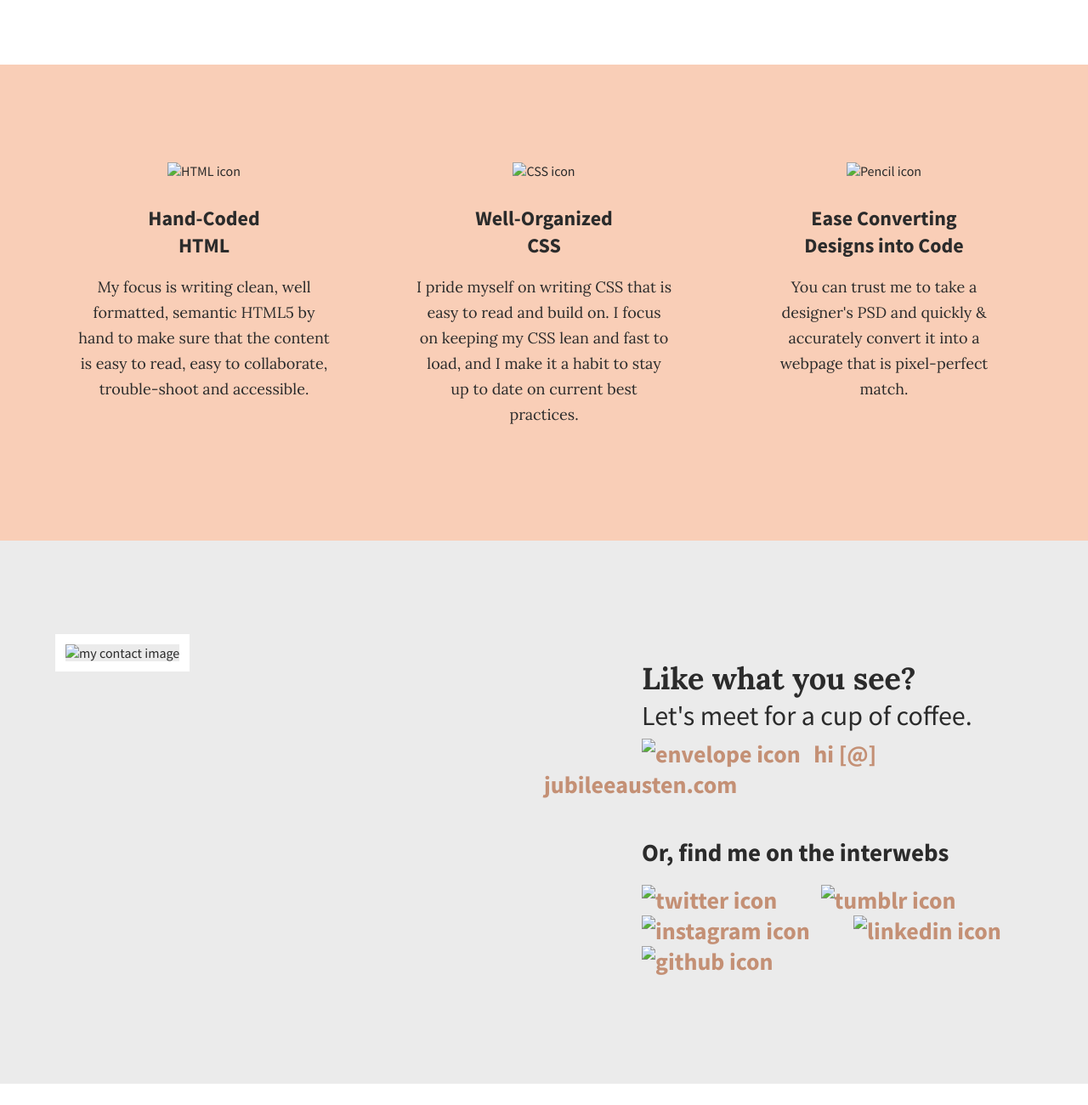
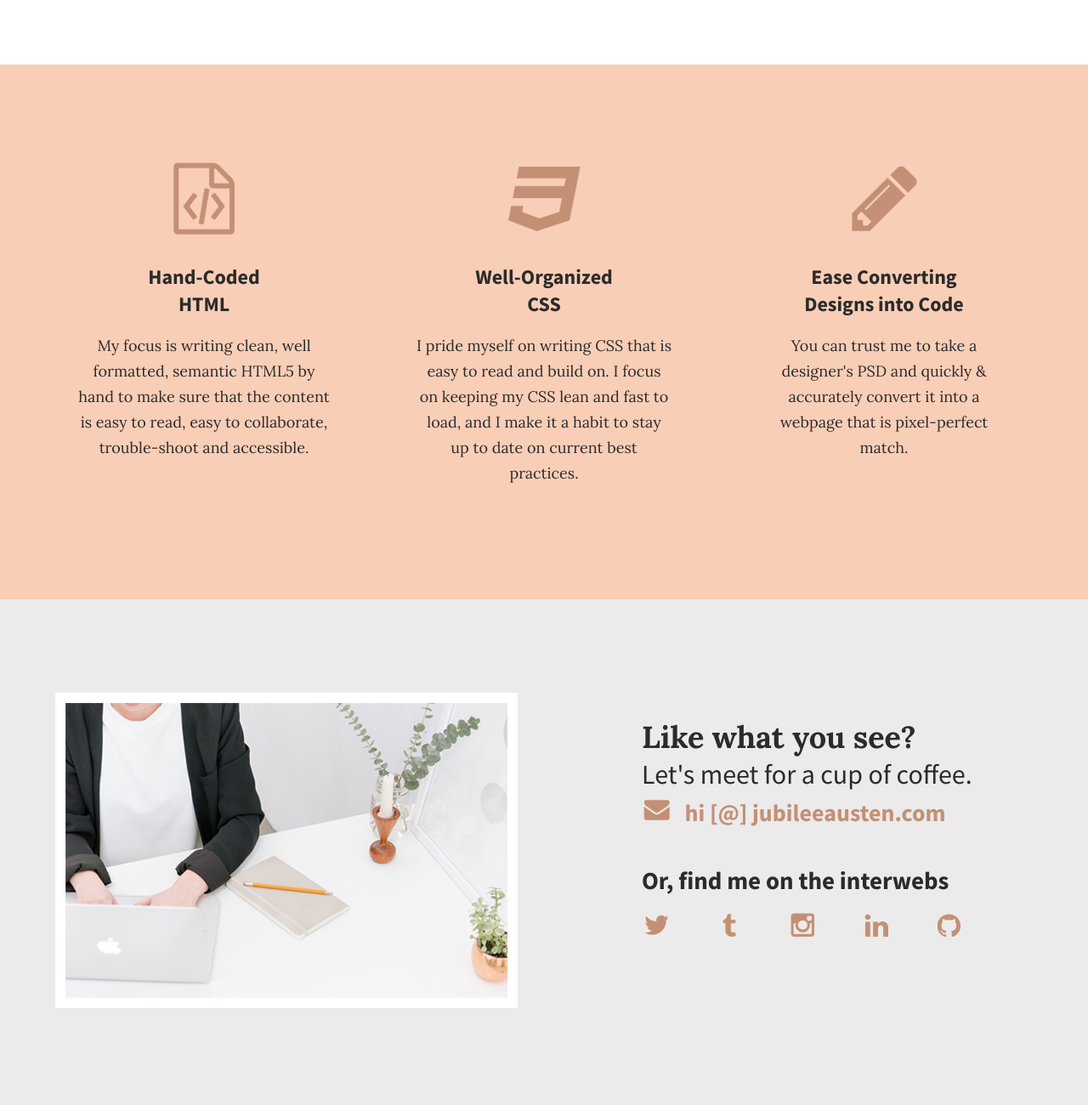
Before and after one commit to AMOC0409/Jubilee-Austen, a plain HTML site: page index.html in a window 1280 px wide. Shown: the part 1312-2612 px from the top of the page at 85% size. Before the commit the page ends 2587 px from the top, so only its background shows below. Drawn offline with Linux system fonts and the light colour scheme; files that its build step writes are made by us from their sources; files whose address does not match are found by name.

Commit message:
Update index.html

```diff
--- a/index.html
+++ b/index.html
@@ -1,8 +1,7 @@
 <!doctype html>
-
-<html lang="en">
 <head>
-    <meta charset="utf-8">
+	<html lang="en">
+	 <meta charset="utf-8">
     <title>Jubilee Austen | Portfolio</title>
     <link rel="stylesheet" href="/Users/amo/Documents/MY-PERSONAL-SITE/css/normalize.css">
     <link rel="stylesheet" href="/Users/amo/Documents/MY-PERSONAL-SITE/css/main.css">
@@ -51,19 +50,19 @@
         <section id="work">
             <div class="full-width">
                 <div class="third-width">
-                    <img src="html-icon.png" alt="HTML icon" />
+                    <img src="/Users/amo/Documents/MY-PERSONAL-SITE/img/html-icon.png" alt="HTML icon" />
                     <h3>Hand-Coded HTML</h3>
                     <p>My focus is writing clean, well formatted, semantic HTML5 by hand to make sure that the content
                         is easy to read, easy to collaborate, trouble-shoot and accessible.</p>
                 </div>
                 <div class="third-width">
-                    <img src="css-icon.png" alt="CSS icon" />
+                    <img src="/Users/amo/Documents/MY-PERSONAL-SITE/img/css-icon.png" alt="CSS icon" />
                     <h3>Well-Organized CSS</h3>
                     <p>I pride myself on writing CSS that is easy to read and build on. I focus on keeping my CSS lean
                         and fast to load, and I make it a habit to stay up to date on current best practices.</p>
                 </div>
                 <div class="third-width">
-                    <img src="pencil-icon.png" alt="Pencil icon" />
+                    <img src="/Users/amo/Documents/MY-PERSONAL-SITE/img/pencil-icon.png" alt="Pencil icon" />
                     <h3>Ease Converting Designs into Code</h3>
                     <p>You can trust me to take a designer's PSD and quickly &amp; accurately convert it into a webpage
                         that is pixel-perfect match.</p>
@@ -74,20 +73,20 @@
         <footer id="contact">
             <div class="full-width">
                 <div class="half-width">
-                    <img src="contact-image.png" id="contact-img" alt="my contact image" />
+                    <img src="/Users/amo/Documents/MY-PERSONAL-SITE/img/contact-image.png" id="contact-img" alt="my contact image" />
                 </div>
                 <div class="half-width">
                     <h2>Like what you see?</h2>
                     <h3 id="email-header">Let's meet for a cup of coffee.</h3>
-                    <a href="mailto:hi@jubileeausten.com"><img src="envelope.png" id="envelope"
+                    <a href="mailto:hi@jubileeausten.com"><img src="/Users/amo/Documents/MY-PERSONAL-SITE/img/envelope.png" id="envelope"
                             alt="envelope icon" /> hi [@] jubileeausten.com</a>
                     <h3 id="socialmedia-header">Or, find me on the interwebs</h3>
                     <ul>
-                        <li><a href=""><img src="twitter.png" alt="twitter icon" /></a></li>
-                        <li><a href=""><img src="tumblr.png" alt="tumblr icon" /></a></li>
-                        <li><a href=""><img src="instagram.png" alt="instagram icon" /></a></li>
-                        <li><a href=""><img src="linkedin.png" alt="linkedin icon" /></a></li>
-                        <li><a href=""><img src="github.png" alt="github icon" /></a></li>
+                        <li><a href=""><img src="/Users/amo/Documents/MY-PERSONAL-SITE/img/twitter.png" alt="twitter icon" /></a></li>
+                        <li><a href=""><img src="/Users/amo/Documents/MY-PERSONAL-SITE/img/tumblr.png" alt="tumblr icon" /></a></li>
+                        <li><a href=""><img src="/Users/amo/Documents/MY-PERSONAL-SITE/img/instagram.png" alt="instagram icon" /></a></li>
+                        <li><a href=""><img src="/Users/amo/Documents/MY-PERSONAL-SITE/img/linkedin.png" alt="linkedin icon" /></a></li>
+                        <li><a href=""><img src="/Users/amo/Documents/MY-PERSONAL-SITE/img/github.png" alt="github icon" /></a></li>
                     </ul>
                 </div>
             </div>
```
